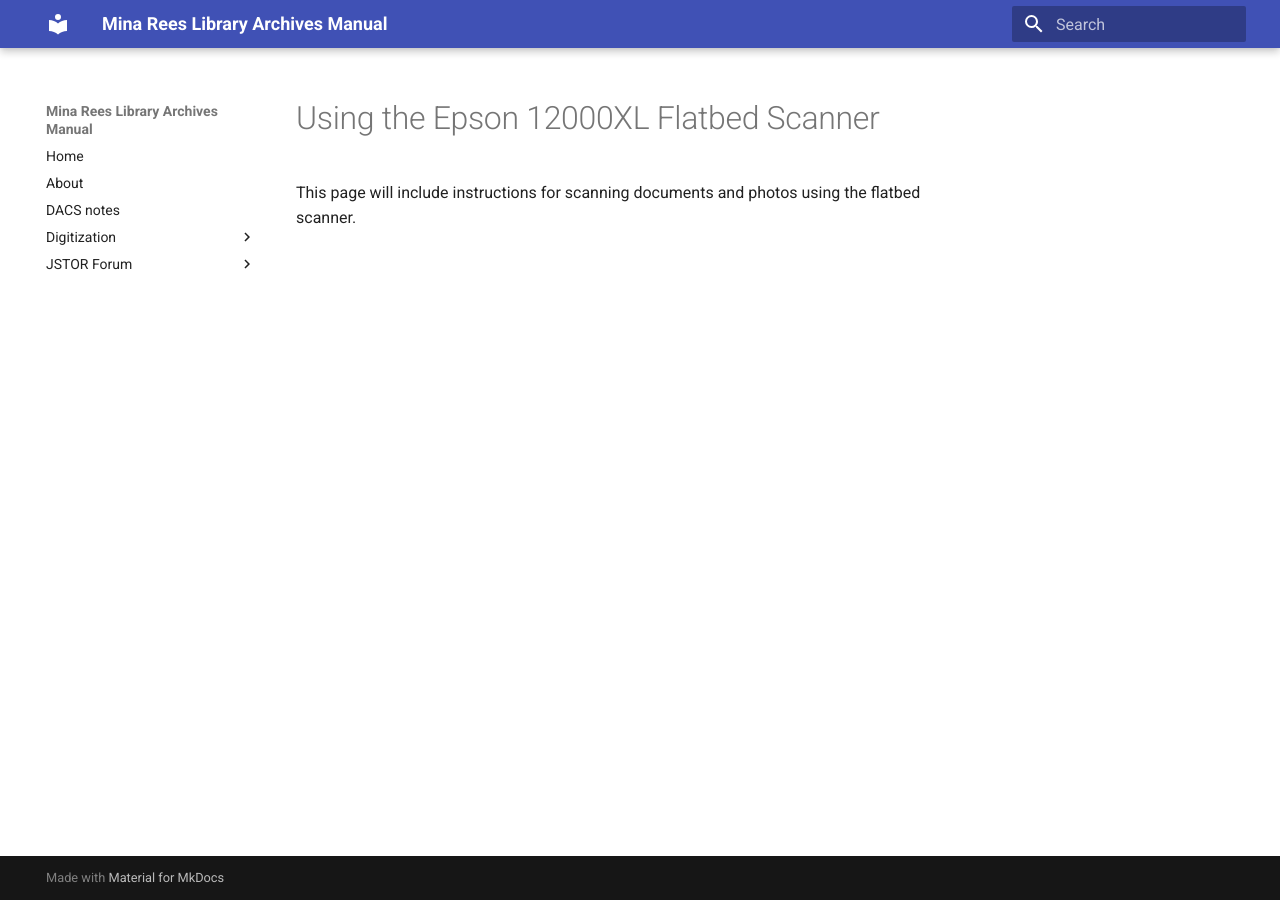
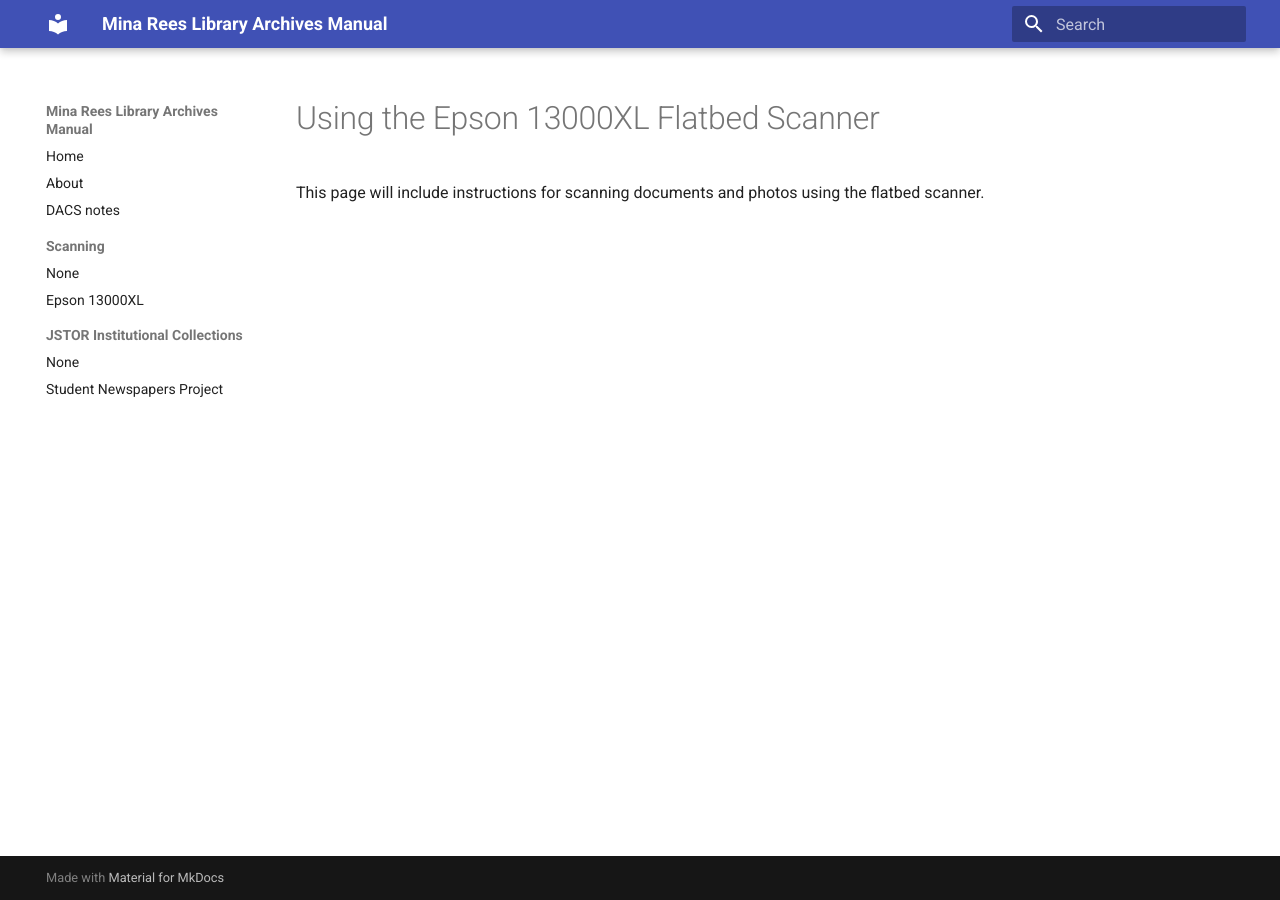
Before and after one commit to GC-Library/archive-docs, an MkDocs documentation site: the page built from docs/Scanning/epson.md, in a window 1280 px wide. Built offline with MkDocs 1.6.1 and Material for MkDocs 9.7.7, drawn with Linux system fonts in a browser that asks for light colours.

Commit message:
updating navigation

```diff
--- a/docs/Digitization/epson.md
+++ b/docs/Scanning/epson.md
@@ -1,3 +1,3 @@
-# Using the Epson 12000XL Flatbed Scanner
+# Using the Epson 13000XL Flatbed Scanner
 
 This page will include instructions for scanning documents and photos using the flatbed scanner.
--- a/mkdocs.yml
+++ b/mkdocs.yml
@@ -1,20 +1,27 @@
 site_name: Mina Rees Library Archives Manual
+site_url: https://gc-library.github.io/archive-docs/
 theme:
   name: material
   favicon: img/favicon.ico
   features:
+    - navigation.instant
+    - navigation.instant.prefetch
+    - navigation.instant.preview
     - navigation.path
-    - navigation.top
+    - navigation.sections
+    - navigation.indexes
+    - navigation.tracking
+    - toc.integrate
 nav:
  - Home: README.md
  - About: about.md
  - DACS notes: notes.md
- - Digitization:
-   - Introduction: digitization/intro.md
-   - Epson 12000XL: digitization/epson.md
- - JSTOR Forum:
-   - Introduction: forum/intro.md
-   - Student Newspapers Project: forum/student-news.md
+ - Scanning:
+   - scanning/index.md
+   - Epson 13000XL: scanning/epson.md
+ - JSTOR Institutional Collections:
+   - jstor/index.md
+   - Student Newspapers Project: jstor/student-news.md
 
 markdown_extensions:
   - toc:
```
Also changed, not shown: docs/Digitization/intro.md (deleted, +0 -3 lines), docs/Forum/intro.md (deleted, +0 -5 lines), docs/Forum/student-news.md (deleted, +0 -3 lines), docs/Jstor/index.md (added, +1 -0 lines), docs/Jstor/student-news.md (added, +3 -0 lines), docs/Scanning/index.md (added, +1 -0 lines).
